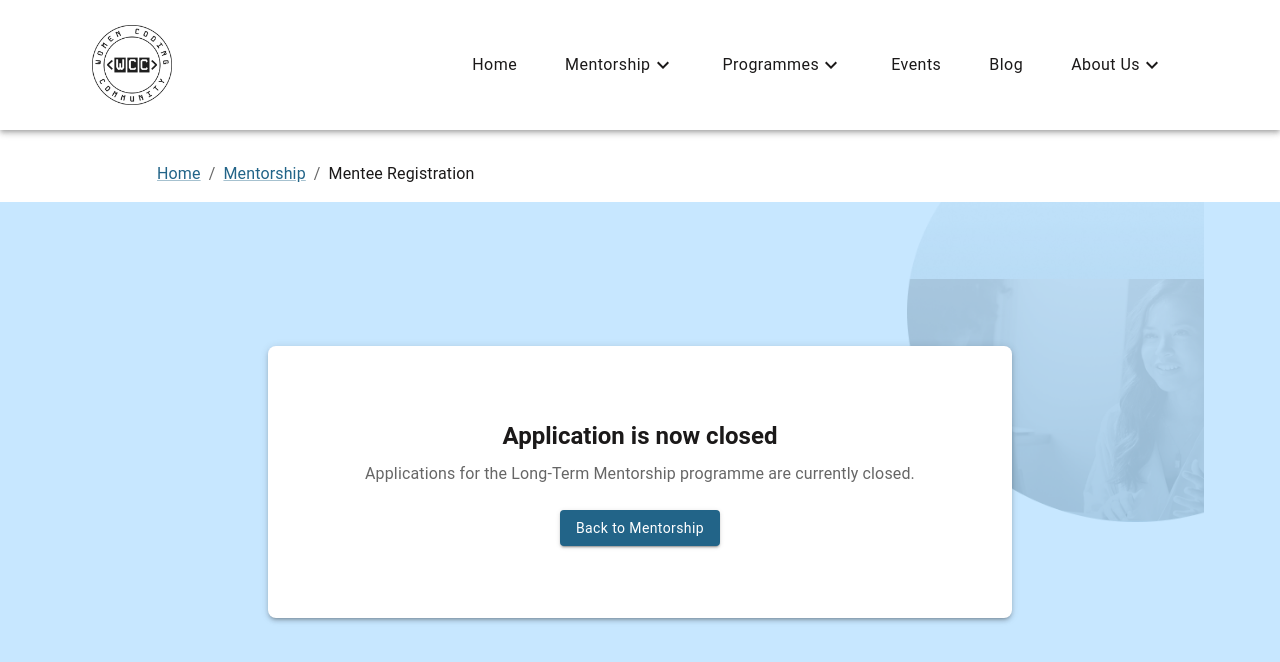
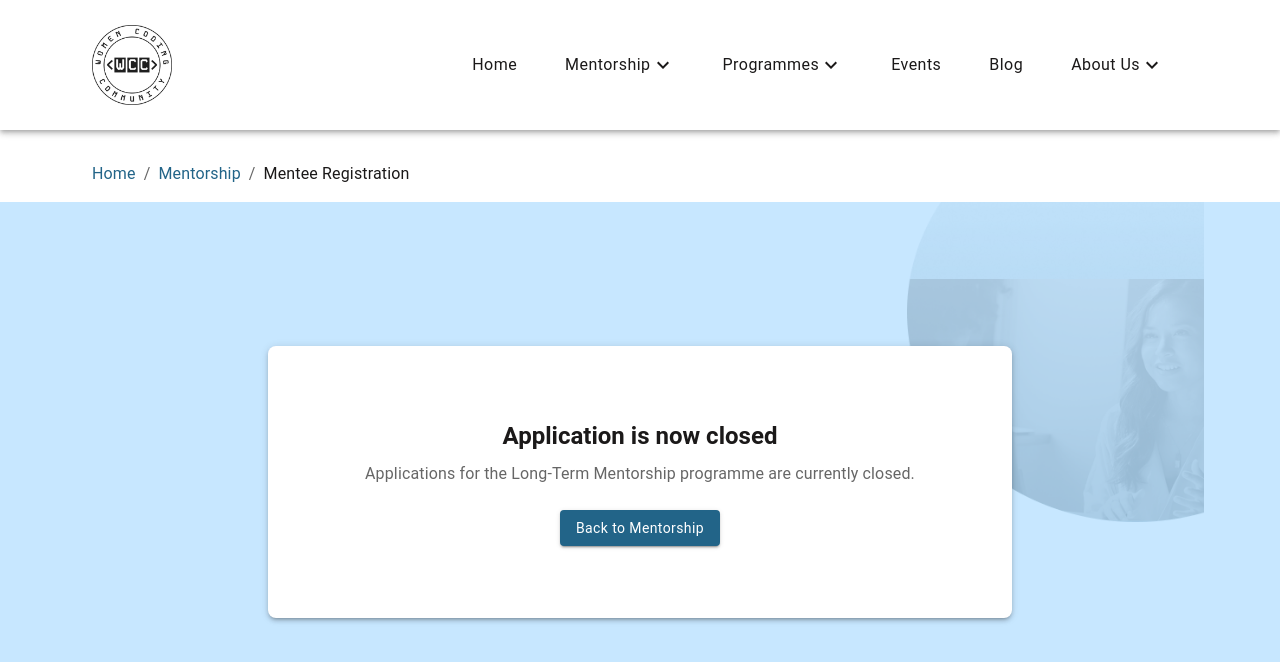
Before and after one commit to Women-Coding-Community/wcc-frontend, a Next.js app: page /mentorship/mentee-registration in a window 1280 px wide. Shown: the top 662 px of the page. Built offline with nearby package versions, Linux system fonts and the light colour scheme.

Commit message:
fix: standardise breadcrumbs across mentorship pages (#201)
- unify usage of BreadCrumbsDynamic
- remove inconsistent isMobile conditions
- replace custom breadcrumbs with shared component
- add consistent spacing to breadcrumbs
- update tests to mock router pathname

```diff
--- a/src/components/BreadCrumbsDynamic.tsx
+++ b/src/components/BreadCrumbsDynamic.tsx
@@ -18,6 +18,7 @@ export const BreadCrumbsDynamic = () => {
         margin: 0,
         width: '100%',
         mx: 'auto',
+        px: 2,
         boxSizing: 'border-box',
         maxWidth: '1128px',
       }}
--- a/src/pages/mentorship/ad-hoc-timeline.tsx
+++ b/src/pages/mentorship/ad-hoc-timeline.tsx
@@ -26,7 +26,7 @@ const MentorshipAdHocTimelinePage = ({ data, footer }: CombinedResponse) => {
 
   return (
     <>
-      {isMobile ? null : <BreadCrumbsDynamic />}
+      <BreadCrumbsDynamic />
       <Title title={'Ad-Hoc Mentorship Timeline'} />
       <Box sx={theme.custom.containerBox}>
         <Timeline position="right">
--- a/src/pages/mentorship/code-of-conduct.tsx
+++ b/src/pages/mentorship/code-of-conduct.tsx
@@ -4,7 +4,6 @@ import { Box, Typography } from '@mui/material';
 import { GetServerSideProps } from 'next';
 
 import { BreadCrumbsDynamic, CodeOfConductSection } from '@components';
-import { useIsMobile } from '@utils/theme-utils';
 import { MentorshipCodeOfConductData } from '@utils/types';
 import { fetchData } from 'lib/api';
 
@@ -15,10 +14,9 @@ interface AboutUsCodeOfConductPageProps {
 const MentorshipCodeOfConductPage = ({
   mentorshipCodeOfConduct,
 }: AboutUsCodeOfConductPageProps) => {
-  const isMobile = useIsMobile();
   return (
     <>
-      {isMobile ? null : <BreadCrumbsDynamic />}
+      <BreadCrumbsDynamic />
       <Box
         sx={{
           display: 'flex',
--- a/src/pages/mentorship/faqs.tsx
+++ b/src/pages/mentorship/faqs.tsx
@@ -3,7 +3,6 @@ import { GetServerSideProps } from 'next';
 import React from 'react';
 
 import { BreadCrumbsDynamic, FaqSection } from '@components';
-import { useIsMobile } from '@utils/theme-utils';
 import { fetchData } from 'lib/api';
 
 import { MentorshipPageData } from '../../utils/types';
@@ -21,11 +20,10 @@ const MentorshipFaqsPage = ({ data }: FaqsPageProps) => {
   } = data;
 
   const faqSections = [commonFaqSection, mentorsFaqSection, menteesFaqSection];
-  const isMobile = useIsMobile();
 
   return (
     <>
-      {isMobile ? <BreadCrumbsDynamic /> : null}
+      <BreadCrumbsDynamic />
       <Box
         sx={{
           backgroundImage: 'linear-gradient(to right, #9FCEEC, #C7E7FF)',
--- a/src/pages/mentorship/index.tsx
+++ b/src/pages/mentorship/index.tsx
@@ -10,7 +10,6 @@ import {
   MentorBecomeCard,
   Title,
 } from '@components';
-import { useIsMobile } from '@utils/theme-utils';
 import {
   FooterResponse,
   MentorshipProgrammeData,
@@ -30,10 +29,9 @@ interface FeedbackSectionProps {
   feedbacks: FeedbackItem[];
 }
 const MentorshipPage = ({ mentorship, footer }: MentorshipPageProps) => {
-  const isMobile = useIsMobile();
   return (
     <>
-      {isMobile ? null : <BreadCrumbsDynamic />}
+      <BreadCrumbsDynamic />
       <Title title={mentorship.heroSection.title} />
 
       <Box
--- a/src/pages/mentorship/long-term-timeline.tsx
+++ b/src/pages/mentorship/long-term-timeline.tsx
@@ -24,7 +24,7 @@ const MentorshipLongTermTimelinePage = ({ data, footer }: CombinedResponse) => {
   const isMobile = useIsMobile();
   return (
     <>
-      {isMobile ? null : <BreadCrumbsDynamic />}
+      <BreadCrumbsDynamic />
       <Title title={'Long-Term Mentorship Timeline'} />
       <Box sx={theme.custom.containerBox}>
         <Timeline position="right">
--- a/src/pages/mentorship/mentee-registration.tsx
+++ b/src/pages/mentorship/mentee-registration.tsx
@@ -2,10 +2,8 @@ import { zodResolver } from '@hookform/resolvers/zod';
 import {
   Alert,
   Box,
-  Breadcrumbs,
   Button,
   Container,
-  Link,
   Paper,
   Stack,
   Typography,
@@ -16,6 +14,7 @@ import NextLink from 'next/link';
 import React, { useEffect, useState } from 'react';
 import { FormProvider, UseFormReturn, useForm } from 'react-hook-form';
 
+import { BreadCrumbsDynamic } from '@components';
 import {
   menteeFormDefaultValues,
   menteeFormSchema,
@@ -175,24 +174,7 @@ const MenteeRegistrationPage = () => {
 
   return (
     <>
-      <Box
-        sx={{
-          backgroundColor: 'white',
-          py: 2,
-          px: { xs: 2, sm: 3, md: '157px' },
-        }}
-      >
-        <Breadcrumbs>
-          <Link href="/" color="primary" underline="always">
-            Home
-          </Link>
-          <Link href="/mentorship" color="primary" underline="always">
-            Mentorship
-          </Link>
-          <Typography color="text.primary">Mentee Registration</Typography>
-        </Breadcrumbs>
-      </Box>
-
+      <BreadCrumbsDynamic />
       <FormProvider {...formMethods}>
         <Box
           sx={{
--- a/src/pages/mentorship/mentors.tsx
+++ b/src/pages/mentorship/mentors.tsx
@@ -161,7 +161,7 @@ const MentorsPage = () => {
 
   return (
     <>
-      {isMobile ? null : <BreadCrumbsDynamic />}
+      <BreadCrumbsDynamic />
       <Title title="Meet Our Mentors" />
       <Box sx={theme.custom.containerBox}>
         {/* Filter / Search bar */}
--- a/src/pages/mentorship/resources.tsx
+++ b/src/pages/mentorship/resources.tsx
@@ -4,7 +4,6 @@ import { GetServerSideProps } from 'next';
 import React from 'react';
 
 import { Title, ResourcesCard, Footer, BreadCrumbsDynamic } from '@components';
-import { useIsMobile } from '@utils/theme-utils';
 import { FooterResponse, MentorshipResourcesResponse } from '@utils/types';
 import { fetchData } from 'lib/api';
 import footerData from 'lib/responses/footer.json';
@@ -16,12 +15,11 @@ type CombinedResponse = {
 };
 
 const MentorshipResourcesPage: React.FC = () => {
-  const isMobile = useIsMobile();
   const { heroTitle, heroDescription, resources } = pageData;
 
   return (
     <>
-      {isMobile ? null : <BreadCrumbsDynamic />}
+      <BreadCrumbsDynamic />
 
       <Box
         sx={{ display: 'flex', flexDirection: 'column', minHeight: '100vh' }}
--- a/src/pages/mentorship/study-groups.tsx
+++ b/src/pages/mentorship/study-groups.tsx
@@ -9,7 +9,6 @@ import {
   Footer,
   BreadCrumbsDynamic,
 } from '@components';
-import { useIsMobile } from '@utils/theme-utils';
 import { FooterResponse, StudyGroupsPageData } from '@utils/types';
 import { fetchData } from 'lib/api';
 
@@ -28,11 +27,10 @@ const MentorShipStudyGroupsPage = ({ data, footer }: StudyGroupsPageProps) => {
 
   const muiTheme = useTheme();
   const cardColors = muiTheme.palette.custom.studyGroupCardColors;
-  const isMobile = useIsMobile();
 
   return (
     <Box>
-      {isMobile ? null : <BreadCrumbsDynamic />}
+      <BreadCrumbsDynamic />
       <HeroWithImage
         title={data.heroSection.title}
         imageSrc={'/hero-img.jpg'} // @TODO replace with actual path?
```
Also changed, not shown: src/pages/mentorship/mentor-registration.tsx (+12 -1 lines), 1 other file (tests, documents, lock files or other folders).
